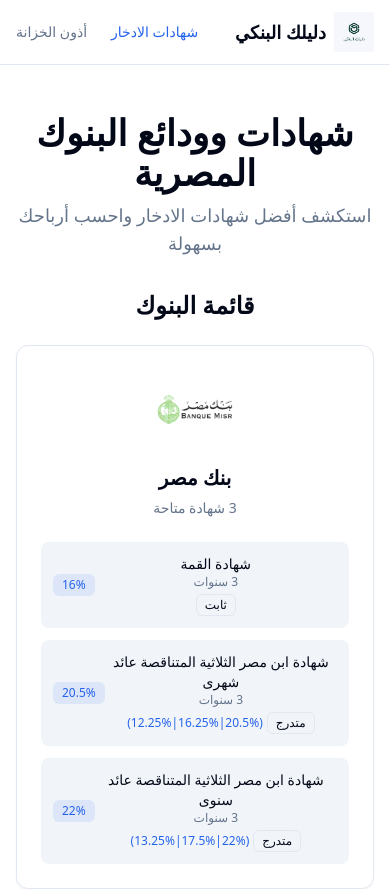
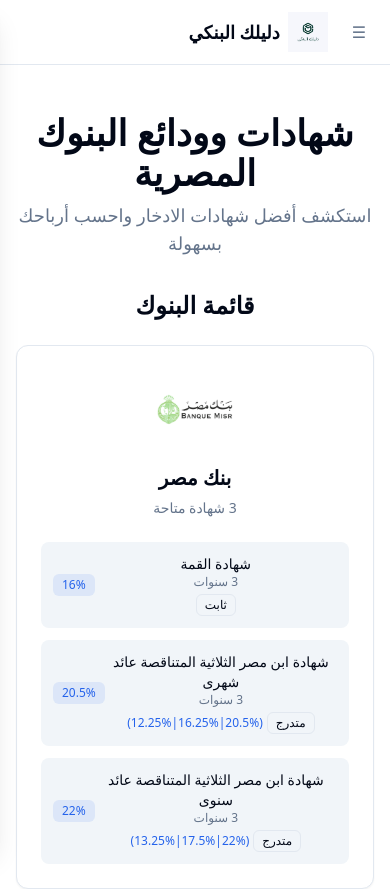
Before and after one commit to dsaad12344321-svg/banks.1.2, a Next.js app: page / in a window 390 px wide. Shown: the top 889 px of the page. Built offline with nearby package versions, Linux system fonts and the light colour scheme.

Commit message:
adding dropdown menu

```diff
--- a/src/components/header-client.tsx
+++ b/src/components/header-client.tsx
@@ -4,24 +4,29 @@
 import Image from "next/image";
 import { usePathname } from "next/navigation";
 import clsx from "clsx";
+import { useState } from "react";
 
 const navItems = [
-  {
-    name: "شهادات الادخار",
-    href: "/",
-  },
-  {
-    name: "أذون الخزانة",
-    href: "/treasury-bills",
-  },
+  { name: "شهادات الادخار", href: "/" },
+  { name: "أذون الخزانة", href: "/treasury-bills" },
 ];
 
 export default function HeaderClient() {
   const pathname = usePathname();
+  const [open, setOpen] = useState(false);
 
   return (
-    <header className="border-b bg-background">
-      <div className="max-w-7xl mx-auto px-4 h-16 flex items-center justify-between">
+    <header className="border-b bg-background relative overflow-hidden">
+      <div className="max-w-7xl mx-auto px-4 h-16 flex items-center gap-4">
+
+        {/* Mobile Menu Button (LEFT) */}
+        <button
+          onClick={() => setOpen((prev) => !prev)}
+          className="md:hidden inline-flex items-center justify-center rounded-md p-2 text-muted-foreground hover:text-foreground hover:bg-muted"
+          aria-label="Toggle menu"
+        >
+          ☰
+        </button>
 
         {/* Logo */}
         <Link href="/" className="flex items-center gap-2">
@@ -31,13 +36,11 @@
             width={40}
             height={40}
           />
-          <span className="font-bold text-lg">
-            دليلك البنكي
-          </span>
+          <span className="font-bold text-lg">دليلك البنكي</span>
         </Link>
 
-        {/* Navigation */}
-        <nav className="flex items-center gap-6">
+        {/* Desktop Navigation */}
+        <nav className="hidden md:flex items-center gap-6 mr-auto">
           {navItems.map((item) => {
             const isActive =
               item.href === "/"
@@ -61,6 +64,52 @@
           })}
         </nav>
       </div>
+
+      {/* Overlay */}
+      <div
+        onClick={() => setOpen(false)}
+        className={clsx(
+          "fixed inset-0 bg-black/40 z-40 transition-opacity md:hidden",
+          open ? "opacity-100 visible" : "opacity-0 invisible"
+        )}
+      />
+
+      {/* Mobile Slide Menu (FROM LEFT) */}
+      <div
+        className={clsx(
+          "fixed top-0 left-0 h-full w-64 bg-background border-r shadow-xl z-50 transform transition-transform duration-300 ease-out md:hidden",
+          open ? "translate-x-0" : "-translate-x-full"
+        )}
+      >
+        <div className="h-16 flex items-center px-4 border-b">
+          <span className="font-bold">القائمة</span>
+        </div>
+
+        <nav className="flex flex-col px-4 py-4 gap-2 text-right">
+          {navItems.map((item) => {
+            const isActive =
+              item.href === "/"
+                ? pathname === "/"
+                : pathname.startsWith(item.href);
+
+            return (
+              <Link
+                key={item.href}
+                href={item.href}
+                onClick={() => setOpen(false)}
+                className={clsx(
+                  "text-sm font-medium px-3 py-2 rounded-md transition-colors",
+                  isActive
+                    ? "text-primary bg-muted"
+                    : "text-muted-foreground hover:text-foreground hover:bg-muted"
+                )}
+              >
+                {item.name}
+              </Link>
+            );
+          })}
+        </nav>
+      </div>
     </header>
   );
 }
```
